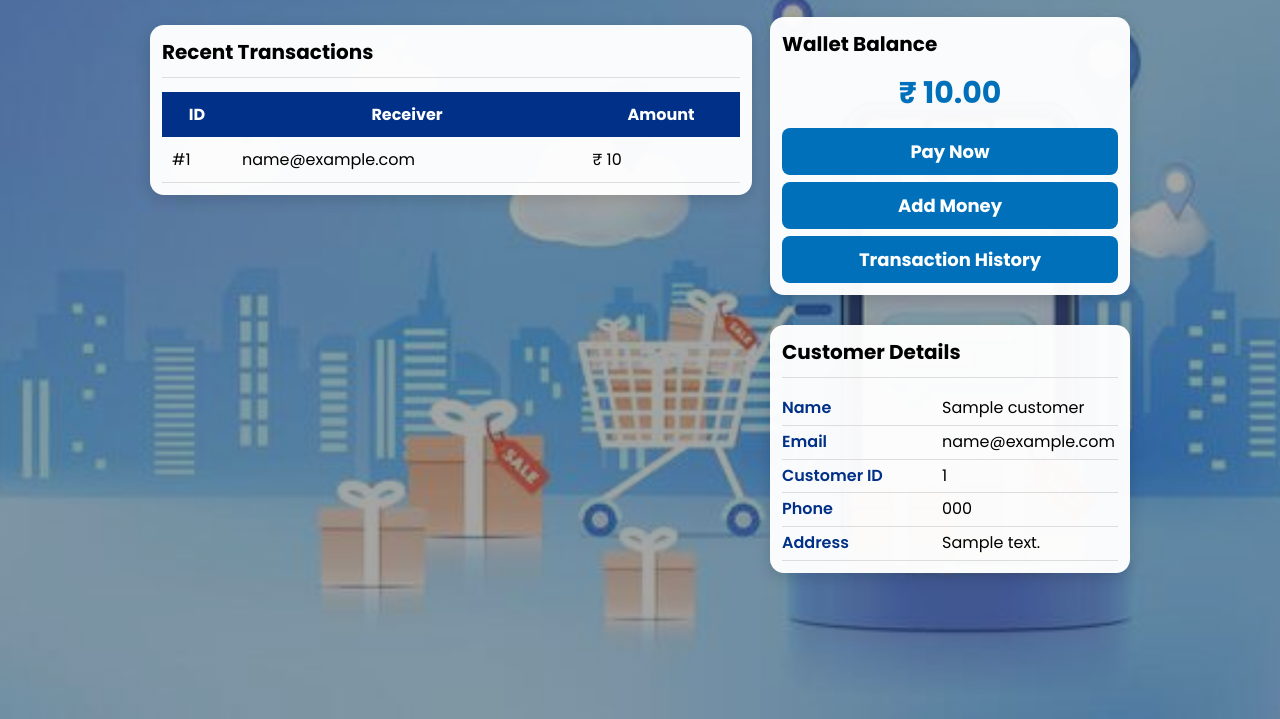
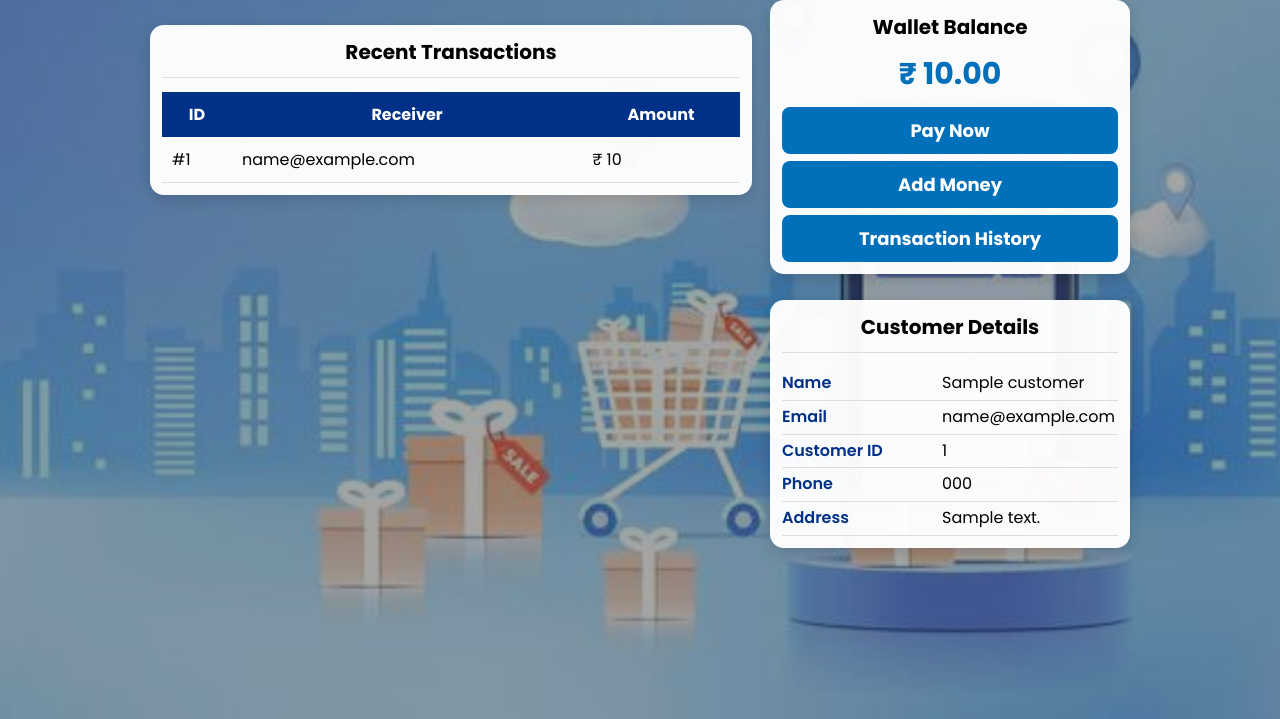
Before and after one commit to Madheswaran/Projects, a Flask app: page /dashboard in a window 1280 px wide. Shown: the part 81-800 px from the top of the page. Run offline with Flask 3, Linux system fonts and the light colour scheme; the visitor is signed in with stand-in values (Sample User, id 1); a database or web service that is not in the repository returns one stand-in record (values such as "Sample title"); some libraries are stand-ins or nearby versions.

Commit message:
ui fixes8

```diff
--- a/devops/paypal-app/frontend-service/static/style.css
+++ b/devops/paypal-app/frontend-service/static/style.css
@@ -218,9 +218,9 @@ body{
 
     flex-direction:column;
 
-    gap:12px;
+    gap:8px;
 
-    margin-top:-8px;
+    margin-top:-25px;
 
 }
 
@@ -249,6 +249,7 @@ body{
     font-size:20px;
 
     margin-bottom:10px;
+    text-align:center;
 
 }
 
@@ -314,7 +315,7 @@ body{
 
     font-weight:bold;
 
-    margin:12px 0;
+    margin:10px 0;
 
 }
 
```
